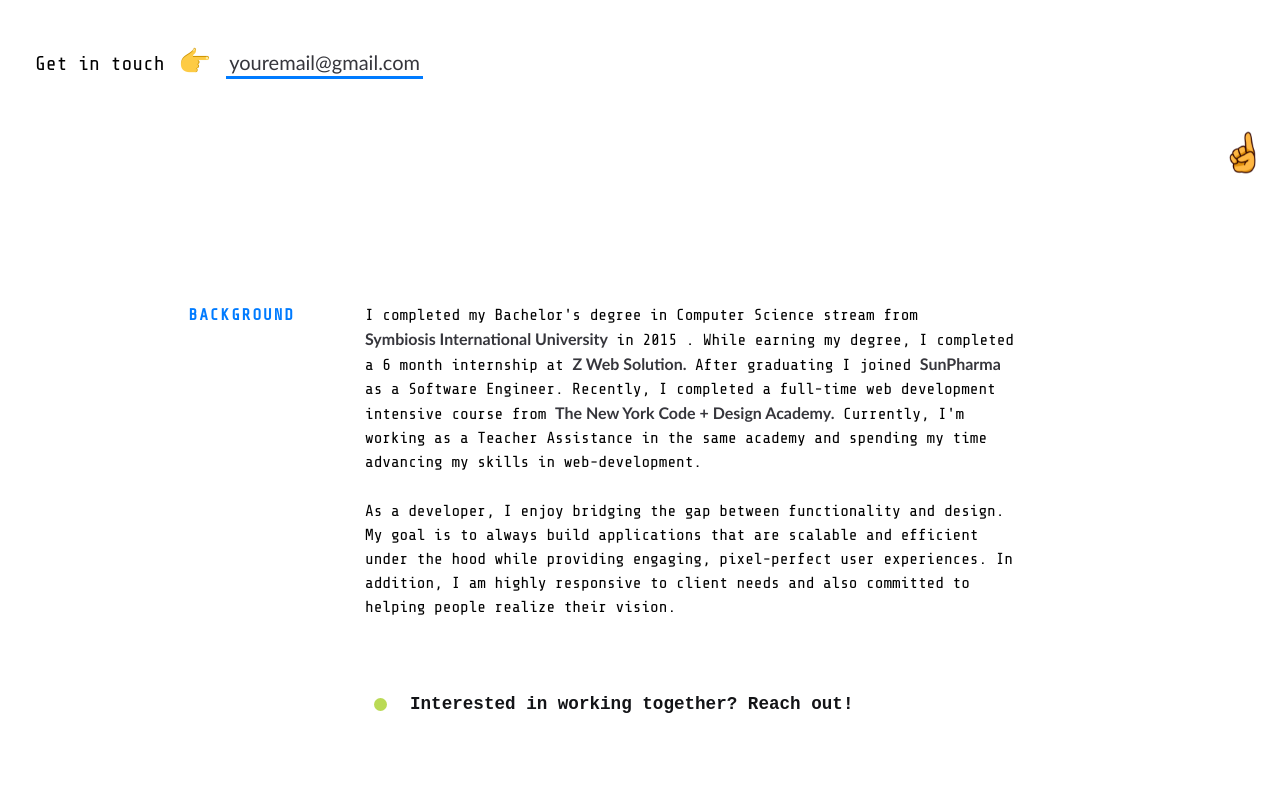
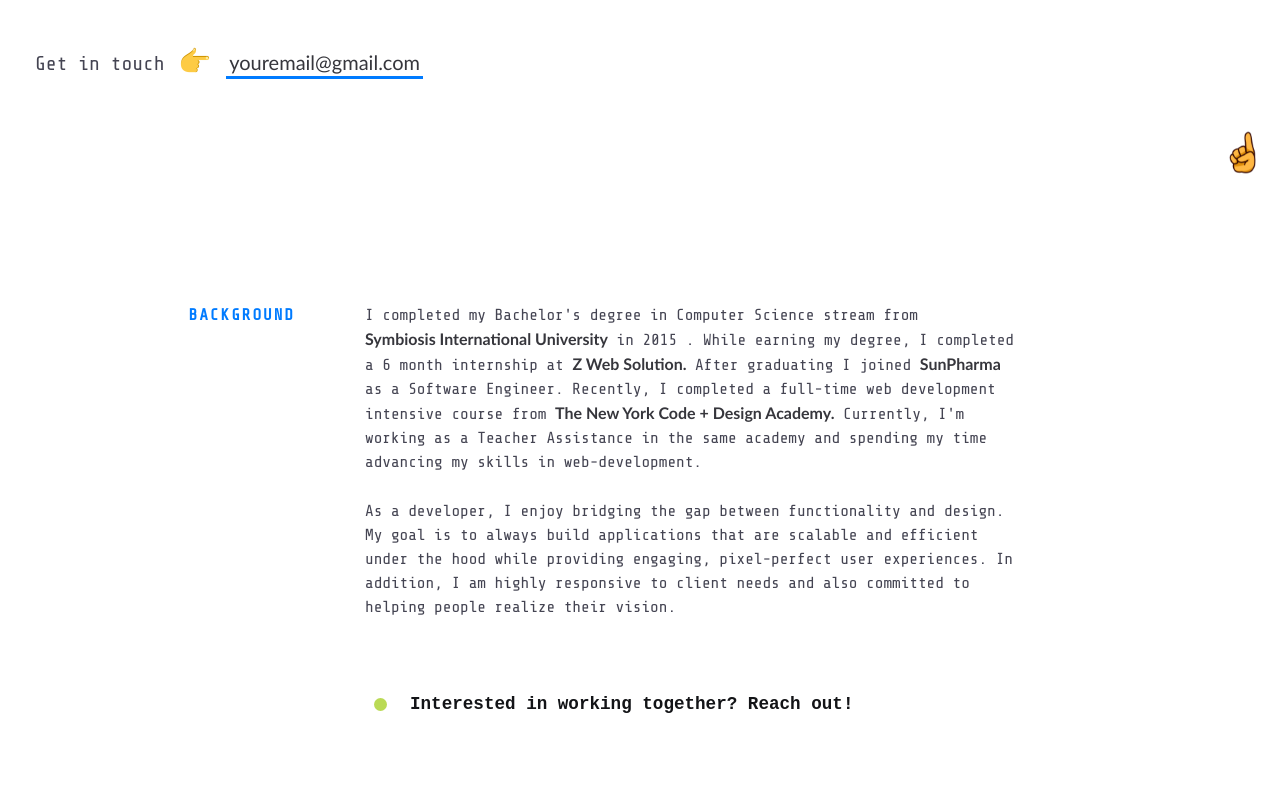
Before and after one commit to viukpe/Portfolio, a plain HTML site: page index.html in a window 1280 px wide. Shown: the part 597-1387 px from the top of the page. Drawn offline with nearby package versions, Linux system fonts and the light colour scheme.

Commit message:
tiny css fix

```diff
--- a/style.css
+++ b/style.css
@@ -1,7 +1,7 @@
 body, html {
     margin: 0;
     padding: 0;
-    background-color: #fff;*/
+    background-color: #fff;
     color: #444452;
     /*font-family: Apercu,Source Sans Pro,Helvetica,Arial,sans-serif;*/
     line-height: 1.5;
```
